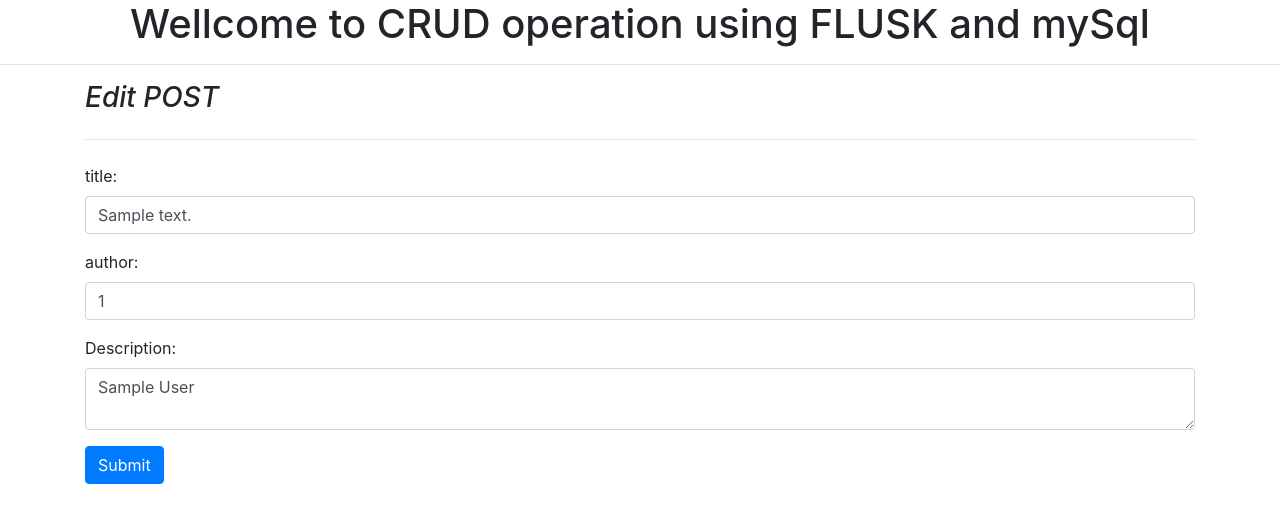
After one commit to DeepKarmakar/flask-CRUD-with-mysql, a Flask app: page /api/get-post/1 in a window 1280 px wide. The commit adds this page. Shown: the top 523 px of the page. Run offline with Flask 2, Linux system fonts and the light colour scheme; tables that the repository leaves empty or names only in its code hold one stand-in row (values such as "Sample post"); some libraries are stand-ins or nearby versions.

Commit message:
add, update, delete operation, UI styling using booysyrap

```diff
--- a/app.py
+++ b/app.py
@@ -1,7 +1,8 @@
-from flask import Flask, render_template, request, redirect, url_for
+from flask import Flask, render_template, request, redirect, url_for, flash, jsonify
 from flask_mysqldb import MySQL
 
 app = Flask(__name__)
+app.secret_key = 'flash message'
 
 app.config['MYSQL_HOST'] = 'localhost'
 app.config['MYSQL_USER'] = 'root'
@@ -20,9 +21,21 @@
     }
 ]
 
-@app.route('/home/<string:name>')
-def hello(name):
-    return render_template('index.html')
+@app.route('/')
+def Index():
+    cur = mySql.connection.cursor()
+    cur.execute('SELECT * FROM posts')
+    rawData = cur.fetchall()
+    cur.close()
+    data = []
+    content = {}
+
+    # for row in rawData:
+    #     content = {'id': row[0], 'title': row[1], 'description': row[2], 'author': row[3]}
+    #     data.append(content)
+    #     content = {}
+
+    return render_template('index.html', posts=rawData)
 
 @app.route('/post')
 def post():
@@ -42,8 +55,38 @@
         cur = mySql.connection.cursor()
         cur.execute("INSERT INTO posts (title, description, author) VALUES (%s, %s, %s)", (title, description, author))
         mySql.connection.commit()
-        return redirect(url_for('post'))
+        flash("data inserted successfully")
+        return redirect(url_for('Index'))
 
+
+@app.route('/api/get-post/<string:postId>')
+def getPost(postId):
+    cur = mySql.connection.cursor()
+    cur.execute('SELECT * FROM posts WHERE id = '+ postId)
+    data = cur.fetchall()
+    cur.close()
+    return render_template('edit-post.html', post=data)
+
+@app.route('/api/update', methods=['POST'])
+def update():
+    if request.method == 'POST':
+        id = request.form['id']
+        title = request.form['title']
+        author = request.form['author']
+        description = request.form['description']
+
+        cur = mySql.connection.cursor()
+        cur.execute('UPDATE posts SET title=%s, description=%s, author=%s WHERE id=%s', (title, description, author, id))
+        mySql.connection.commit()
+        return redirect(url_for('Index'))
+
+
+@app.route('/api/delete/<string:postId>')
+def delete(postId):
+    cur = mySql.connection.cursor()
+    cur.execute('DELETE FROM posts WHERE id=%s',(postId))
+    mySql.connection.commit()
+    return redirect(url_for('Index'))
 
 if __name__ == "__main__":
     app.run(debug=True)
--- /dev/null
+++ b/static/css/style.css
@@ -0,0 +1,3 @@
+.blog-post {
+    margin-bottom: 4rem;
+}
--- a/templates/base.html
+++ b/templates/base.html
@@ -3,9 +3,30 @@
 <head>
     <meta charset="UTF-8">
     <meta name="viewport" content="width=device-width, initial-scale=1.0">
+
+    <!-- Bootstrap CSS -->
+    <link rel="stylesheet" href="https://maxcdn.bootstrapcdn.com/bootstrap/4.0.0/css/bootstrap.min.css" integrity="sha384-Gn5384xqQ1aoWXA+058RXPxPg6fy4IWvTNh0E263XmFcJlSAwiGgFAW/dAiS6JXm" crossorigin="anonymous">
+    <link rel="stylesheet" href="{{url_for('static', filename='css/style.css')}}">
+
     {% block head %} {% endblock %}
 </head>
 <body>
-    {% block body %} {% endblock %}
+
+    <h1 class="text-center">Wellcome to CRUD operation using FLUSK and mySql</h1>
+    <hr>
+
+
+    <main class="container">
+        <div class="row">
+            <div class="col-md-12">
+                <div class="d-flex justify-content-between pb-3 mb-4 font-italic border-bottom">
+                    {% block title %} {% endblock %}
+                </div>
+
+                {% block body %} {% endblock %}
+            </div>
+        </div>
+    </main>
+
 </body>
 </html>
--- /dev/null
+++ b/templates/edit-post.html
@@ -0,0 +1,31 @@
+{% extends 'base.html' %}
+
+{% block head %}
+<title>Add post</title>
+{% endblock %}
+
+{% block title %}
+    <h3>Edit POST</h3>
+{% endblock %}
+
+{% block body %}
+
+    {% for row in post %}
+        <form action="/api/update" method="POST">
+            <input type="hidden" name="id" value="{{row[0]}}">
+            <div class="form-group">
+            <label for="email">title:</label>
+            <input type="text" class="form-control" name="title" value="{{row[1]}}">
+            </div>
+            <div class="form-group">
+            <label for="pwd">author:</label>
+            <input type="text" class="form-control" name="author" value="{{row[3]}}">
+            </div>
+            <div class="form-group">
+            <label for="pwd">Description:</label>
+            <textarea class="form-control" name="description">{{row[2]}}</textarea>
+            </div>
+            <button type="submit" class="btn btn-primary">Submit</button>
+        </form>
+    {% endfor %}
+{% endblock %}
```
Also changed, not shown: templates/add-post.html (+5 -4 lines), templates/index.html (+25 -1 lines), templates/post.html (+1 -9 lines).
